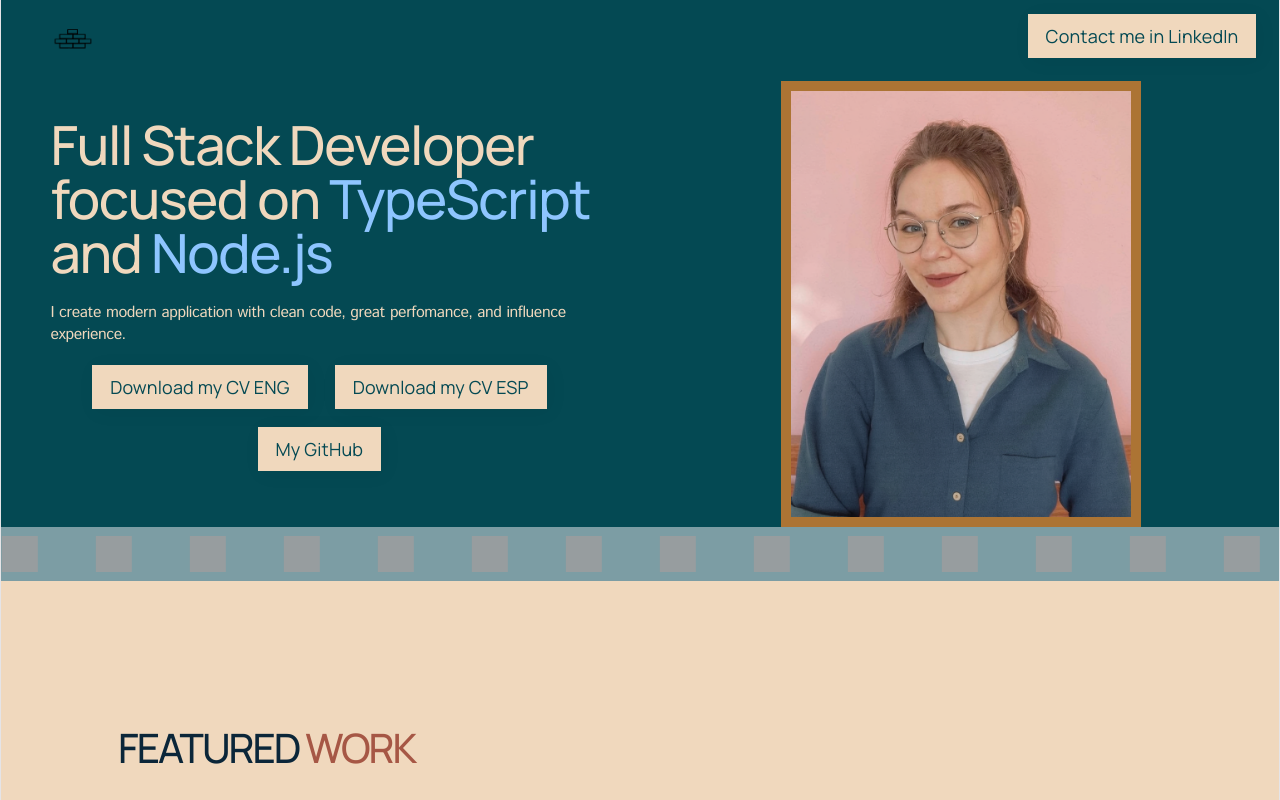
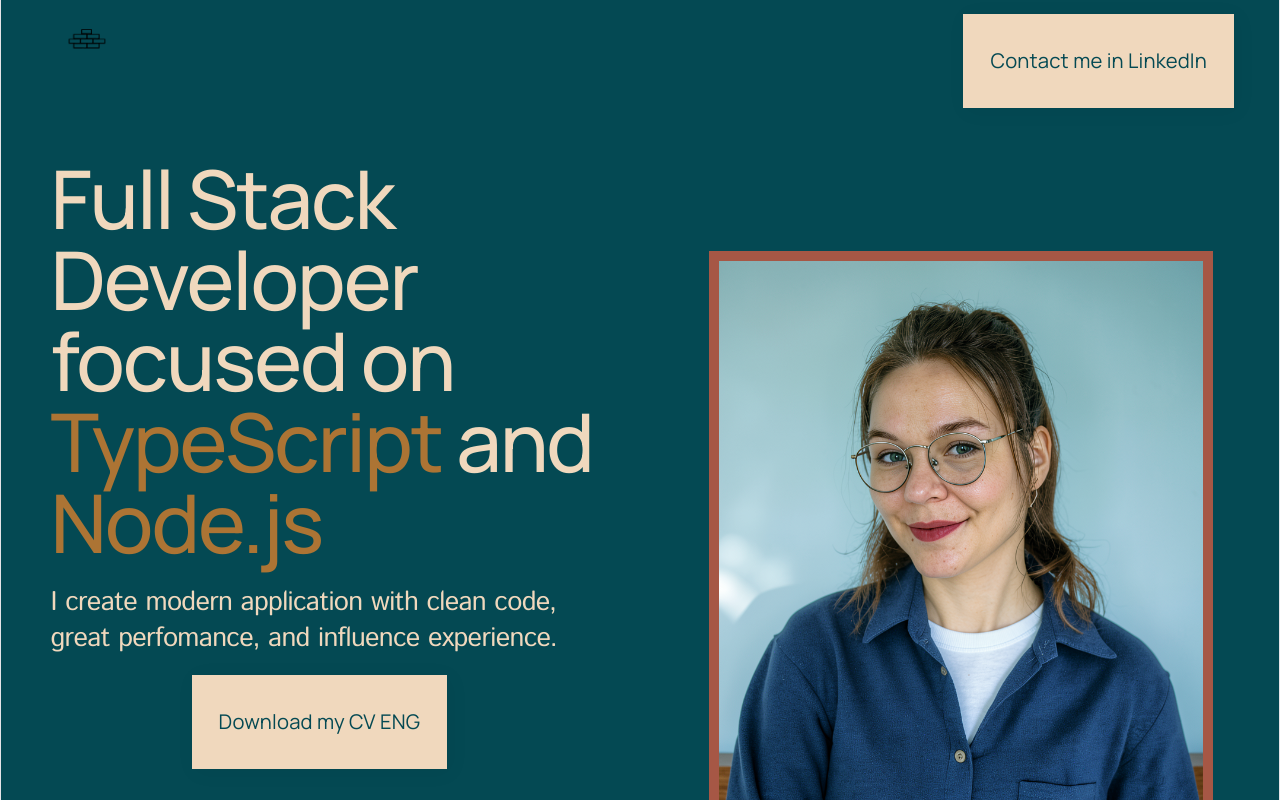
Before and after one commit to ViktoriiaPet/portafolio, a React (Vite) app in the folder my-app/: page /portafolio/work in a window 1280 px wide. Both pictures are taken after a click on the button 73 px from the left and 40 px from the top of the page. Shown: the top 800 px of the page. Built offline with nearby package versions, Linux system fonts and the light colour scheme; grey boxes are pictures that could not be loaded.

Commit message:
style: change styles for new version of site

```diff
--- a/my-app/src/components/Button-primary.tsx
+++ b/my-app/src/components/Button-primary.tsx
@@ -20,7 +20,7 @@ export function ButtonPrimary({ children, to, onClick }: ButtonProps) {
   return (
     <button
       onClick={handleClick}
-      className="text-[#044953] self-center shadow-[3px_3px_20px_0px_rgba(0,0,0,0.05)] bg-[#F0D8BD] backdrop-opacity-10 py-2 px-4 hover:bg-sky-200/20 inline-block"
+      className="text-[#044953] xl:text-lg self-center shadow-[3px_3px_20px_0px_rgba(0,0,0,0.05)] bg-[#F0D8BD] backdrop-opacity-10 py-2 px-4 lg:py-3 lg:px-6 xl:py-7 2xl:py-8 2xl:px-8 hover:bg-sky-200/20 inline-block"
     >
       {children}
     </button>
--- a/my-app/src/components/headMain.tsx
+++ b/my-app/src/components/headMain.tsx
@@ -1,26 +1,26 @@
     import { ButtonPrimary } from "./Button-primary"
     import { StackBanner } from "./StackBanner"
-    import myPhoto from '../assets/mu-photo.png'
+    import myPhoto from '../assets/photo-with-bg.png'
     export function MainHeader() {
 
 
         return(
-            <header className="bg-[#044953] w-full">
-            <div className="grid sm:grid-cols-2 gap-1">
+            <header className="bg-[#044953] w-full min-h-[60vh] flex flex-col items-center">
+            <div className="grid sm:grid-cols-2 gap-1 2xl:gap-5 max-w-[1514px]">
             <div className="bg-transparent p-8 pb-6 sm:col-span-1">
-            <div className="flex flex-col sm:justify-center pl-3 gap-3">
+            <div className="flex flex-col sm:justify-center pl-3 gap-3 2xl:gap-10">
                 <div>
-                <p className=" tracking-tight text-left font-[DM Mono] font-medium sm:text-5xl text-[#F0D8BD] pb-2 text-3xl">
-                   Full Stack Developer focused on <span className="text-blue-300">TypeScript</span> and <span className="text-blue-300">Node.js</span>
+                <p className="xl:text-7xl 2xl:text-7xl tracking-tight text-left font-[DM Mono] font-medium sm:text-5xl text-[#F0D8BD] pb-2 text-3xl">
+                   Full Stack Developer focused on <span className="text-[#AC7434]">TypeScript</span> and <span className="text-[#AC7434]">Node.js</span>
                 </p></div>
                 <div>
-                <p className="tracking-tight text-left font-istok font-medium text-sm text-[#F0D8BD] box-border">
+                <p className="tracking-tight xl:text-2xl 2xl:text-2xl text-left font-istok font-medium text-sm text-[#F0D8BD] box-border">
                     I create modern application with clean code, great perfomance, and influence experience.
                 </p>
                 </div>
             </div>
 
-            <div className="p-4 flex flex-row gap-6 justify-center flex-wrap items-center">
+            <div className="2xl:p-5 p-4 flex flex-row gap-6 xl:gap-10 justify-center flex-wrap items-center">
                 <a href="./CV_EN_Correct_Victoria.pdf" download><ButtonPrimary children = "Download my CV ENG" /></a>
                 <a href="./CV_ES_Correct_Victoria.pdf" download><ButtonPrimary children = "Download my CV ESP" /></a>
             </div>
@@ -28,7 +28,7 @@
 
             </div>
             <div className="flex justify-center items-center">
-                <div className="w-xs border-10 border-[#AC7434]">
+                <div className="w-xs xl:w-md 2xl:w-lg border-10 border-b-50 border-[#a65745] box-border ">
                     <img src={myPhoto} alt="my photo" />
                 </div>
             </div>
--- a/my-app/src/components/menu.tsx
+++ b/my-app/src/components/menu.tsx
@@ -3,8 +3,8 @@ import { ButtonPrimary } from "./Button-primary";
 export function MenuPrimary () {
     const navigate = useNavigate();
     return (
-        <nav>
-        <div className="flex flex-row items-cente text-neutral-700 bg-[#044953] py-3 px-5">
+        <nav className="bg-[#044953]">
+        <div className="flex flex-row items-cente text-neutral-700 py-3 px-5 xl:px-8 xl:pr-10 max-w-[1514px]">
             <button className="p-5 ml-5 w-12 h-12 bg-[url('assets/wallBlock.png')] bg-contain bg-no-repeat bg-center shrink-0" onClick={() => navigate("/")} />
 
             <div className="flex gap-16  mx-auto flex-end">
--- a/my-app/src/components/stackTicket.tsx
+++ b/my-app/src/components/stackTicket.tsx
@@ -2,8 +2,8 @@ import type { StackTicketProps } from "../types/tickets"
 
 export function StackTicket({text}: StackTicketProps){
     return(
-        <div className="shadow-[3px_3px_20px_0px_rgba(0,0,0,0.05)] bg-gray-200/50 border border-solid border-gray-300/50  py-0 px-1 sm:px-2 hover:bg-gray-200/50 inline-block rounded-xl relative">
-            <p className="text-sm text-gray-500"> {text} </p>
+        <div className="  py-0 px-1 sm:px-2  inline-block relative after:absolute after:bottom-0 after:left-2 after:right-2 after:h-px after:bg-[#102f46]">
+            <p className="text-sm xl:text-lg text-[#102f46] "> {text} </p>
         </div>
     )
 }
```
